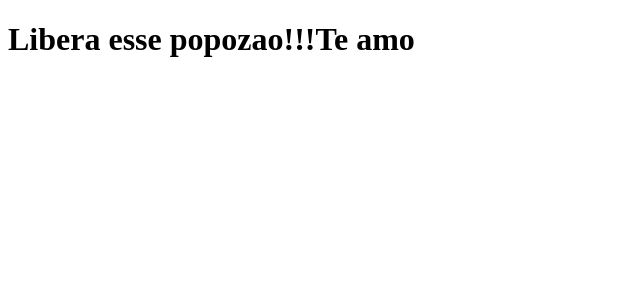
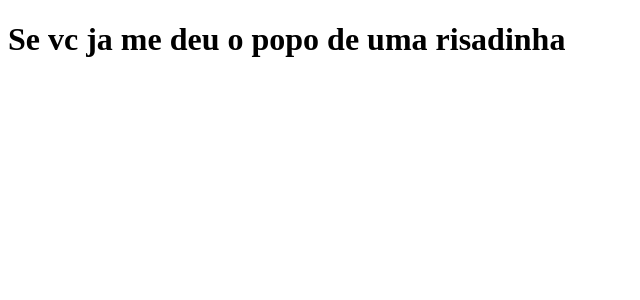
Before and after one commit to PedroHMS94/clone-tabnews, a Next.js app: page / in a window 1280 px wide. Shown: the top 300 px of the page, without its empty margins (0-640 px from the left). Built offline with nearby package versions, Linux system fonts and the light colour scheme.

Commit message:
trocando a frase

```diff
--- a/pages/index.js
+++ b/pages/index.js
@@ -1,5 +1,5 @@
 function Home() {
-    return <h1>Libera esse popozao!!!Te amo</h1>
+    return <h1>Se vc ja me deu o popo de uma risadinha</h1>
 }
 
 export default Home;
```
